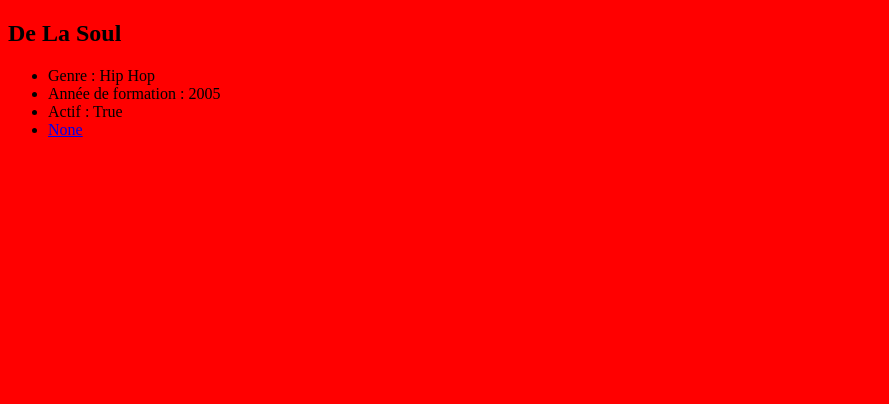
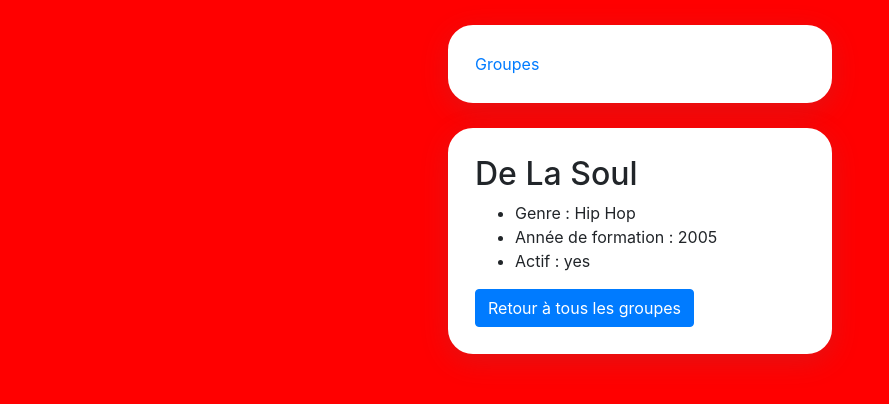
Before and after one commit to samuelpeybernes-dev/django-web-app, a Django app: page /bands/1/ in a window 1280 px wide. Shown: the top 404 px of the page, without its empty margins (0-889 px from the left). Run offline with Django 4.2, Linux system fonts and the light colour scheme; data comes from the database, SQL or seed files in the repository; both versions use the stored data as it was after the commit.

Commit message:
band list

```diff
--- a/merchex/listings/static/listings/styles.css
+++ b/merchex/listings/static/listings/styles.css
@@ -1 +1,13 @@
-* { background: red }
+body { background-color: red }
+
+.box{
+    border: 2px solid white;
+    border-radius: 25px;
+    background-color: white;
+    box-shadow: rgba(100, 100, 111, 0.2) 0px 7px 29px 0px;
+    width: 100%;
+    width: 30%;
+    margin: 0 auto;
+    padding: 25px;
+    margin-top: 25px;
+}
--- a/merchex/listings/templates/listings/band_detail.html
+++ b/merchex/listings/templates/listings/band_detail.html
@@ -2,17 +2,26 @@
 {% block title%}Id{% endblock %}
 
 {% block content %}
+
+<div class="box">
+
     <h2>{{ band.name }}</h2>
 
     <ul>
         <li>Genre : {{ band.get_genre_display }}</li>
         <li>Année de formation : {{ band.year_formed }}</li>
-    <li>Actif : {{ band.active }}</li>
+        <li>Actif : {{ band.active|yesno }}</li>
+        {% if band.official_homepage%}
         <li><a href="{{ band.official_homepage }}" target="_blank">{{ band.official_homepage }}</a></li>
+        {% endif%}
         {% for band in bands %}
         <li><a href="/bands/{{ band.id }}/">{{ band.name }}</a></li>
         {% endfor %}
     </ul>
     <p>{{ band.biography }}</p>
 
+
+
+    <a href="{% url 'band-list' %}"><button type="button" class="btn btn-primary">Retour à tous les groupes</button></a>
+</div>
 {% endblock %}
--- a/merchex/listings/templates/listings/band_list.html
+++ b/merchex/listings/templates/listings/band_list.html
@@ -2,10 +2,13 @@
 {% block title%}Merchex{% endblock %}
 
 {% block content %}
+
+<div class="box">
     <h1>Groupes</h1>
     <ul>
         {% for band in bands %}
-        <li>{{ band.name }}</li>
+        <li><a href="{% url 'band-detail' band.id %}">{{ band.name }}</a></li>
         {% endfor %}
     <ul>
+        <div>
 {% endblock %}
--- a/merchex/listings/templates/listings/base.html
+++ b/merchex/listings/templates/listings/base.html
@@ -1,14 +1,26 @@
 {% load static %}
 <!DOCTYPE html>
 <html lang="fr">
+
 <head>
     <meta charset="UTF-8">
     <meta http-equiv="X-UA-Compatible" content="IE=edge">
     <meta name="viewport" content="width=device-width, initial-scale=1.0">
     <title>{% block title %}{% endblock %}</title>
+    <link rel="stylesheet" href="https://cdn.jsdelivr.net/npm/bootstrap@4.3.1/dist/css/bootstrap.min.css"
+        integrity="sha384-ggOyR0iXCbMQv3Xipma34MD+dH/1fQ784/j6cY/iJTQUOhcWr7x9JvoRxT2MZw1T" crossorigin="anonymous">
     <link rel="stylesheet" href="{% static 'listings/styles.css' %}" />
+
 </head>
+
 <body>
+
+    <nav class="box">
+        <a href="{% url 'band-list' %}">Groupes</a>
+    </nav>
+
     {% block content %}{% endblock %}
+
 </body>
+
 </html>
--- a/merchex/listings/templates/listings/listing.html
+++ b/merchex/listings/templates/listings/listing.html
@@ -2,11 +2,14 @@
 {% block title%}Listing{% endblock %}
 
 {% block content %}
+
+<div class="box">
     <h1>Liste</h1>
     <ul>
         {% for title in titles %}
         <li>{{ title.title }}</li>
         {% endfor %}
     </ul>
+</div>
 
 {% endblock %}
--- a/merchex/merchex/urls.py
+++ b/merchex/merchex/urls.py
@@ -20,7 +20,7 @@ from listings import views
 urlpatterns = [
     path('admin/', admin.site.urls),
     path('bands/', views.band_list, name='band-list'),
-    path('bands/<int:id>/', views.band_detail), # ajouter ce motif sous notre autre motif de groupes
+    path('bands/<int:id>/', views.band_detail, name='band-detail'), # ajouter ce motif sous notre autre motif de groupes
     path('about-us/', views.about),
     path('contact-us/', views.contact),
     path('listing/', views.listing)
```
Also changed, not shown: merchex/db.sqlite3. Lines whose indentation alone changed are shown as unchanged.
